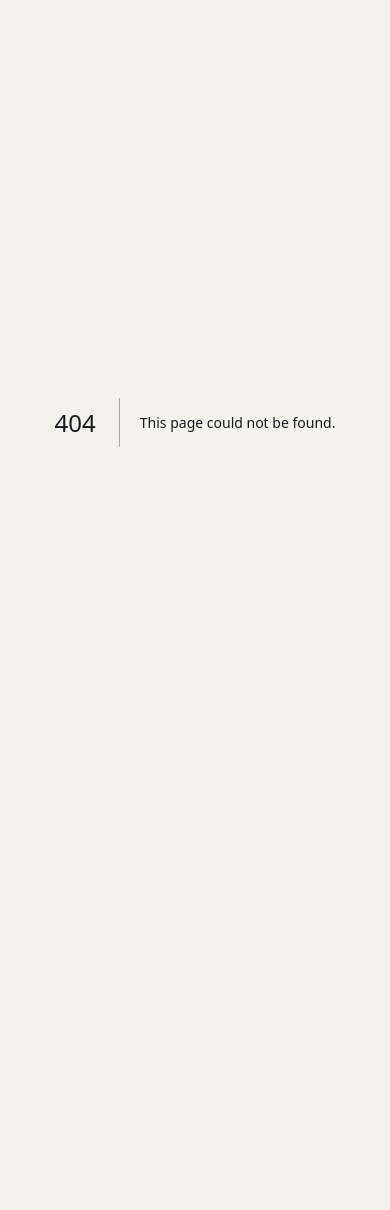
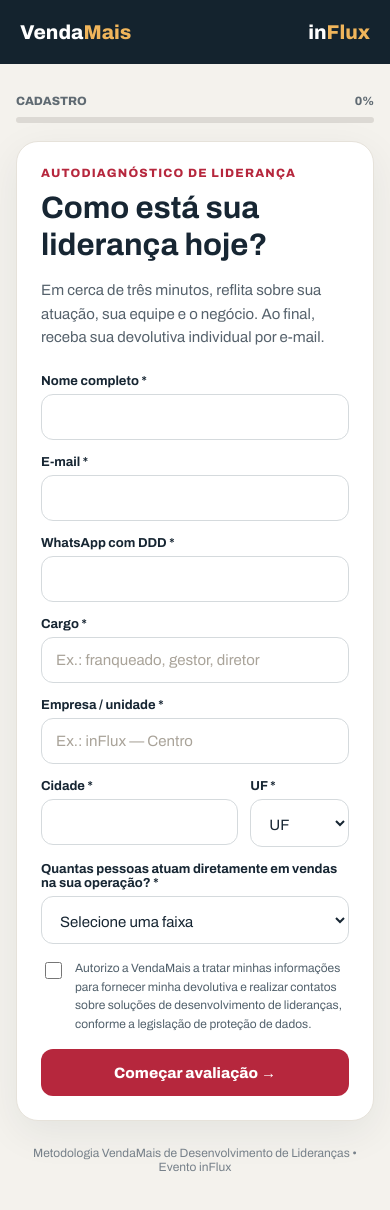
Before and after one commit to fabianosilva-vendamais/radar-crescimento-comercial-cegente, a Next.js app: page /influx in a window 390 px wide. Before the commit this address had no page. Shown: the top 1210 px of the page. Before the commit the page ends 844 px from the top, so only its background shows below. Built offline with nearby package versions, Linux system fonts and the light colour scheme.

Commit message:
feat(influx): fluxo mobile de cadastro, avaliação e devolutiva

```diff
--- /dev/null
+++ b/src/app/influx/page.tsx
@@ -0,0 +1,103 @@
+"use client";
+import {useState} from "react";
+import {PERGUNTAS,ESCALA,DIMENSOES,FAIXAS,avaliar,textoResultado,type PerfilInflux} from "@/lib/influx";
+const estados=["AC","AL","AP","AM","BA","CE","DF","ES","GO","MA","MT","MS","MG","PA","PB","PR","PE","PI","RJ","RN","RS","RO","RR","SC","SP","SE","TO"];
+const inp:React.CSSProperties={width:"100%",boxSizing:"border-box",padding:"14px",fontSize:15,border:"1px solid #D5DADD",background:"#fff",borderRadius:12,color:"#172633"};
+const btn:React.CSSProperties={width:"100%",border:0,borderRadius:12,padding:"15px 18px",background:"#B6273D",color:"#fff",fontWeight:800,fontSize:15,cursor:"pointer"};
+const box:React.CSSProperties={background:"white",borderRadius:22,padding:24,boxShadow:"0 12px 40px #12283612",border:"1px solid #E6E2DA"};
+const initial:PerfilInflux={nome:"",email:"",whats:"",cargo:"",empresa:"",cidade:"",uf:"",vend:"",consent:false};
+const fieldLabel:React.CSSProperties={display:"block",fontSize:13,fontWeight:700,marginBottom:6};
+function Field({label,children}:{label:string;children:React.ReactNode}){return <label><span style={fieldLabel}>{label}</span>{children}</label>}
+export function InfluxResultado({nome,ans}:{nome:string;ans:number[]}){
+ const r=avaliar(ans),t=textoResultado(nome,ans);
+ return <div style={box}>
+  <div style={{fontWeight:800,color:"#B6273D",fontSize:13,letterSpacing:1}}>SUA DEVOLUTIVA INDIVIDUAL</div>
+  <h1 style={{fontSize:27,lineHeight:1.2,margin:"12px 0"}}>{nome.split(" ")[0]}, seu Perfil de Liderança</h1>
+  <p style={{lineHeight:1.55,color:"#55616B"}}>Uma leitura inicial sobre sua atuação em três dimensões da liderança.</p>
+  {r.dims.map((v,i)=><div key={i} style={{marginTop:24}}>
+   <div style={{display:"flex",justifyContent:"space-between",fontSize:14,fontWeight:800,marginBottom:8}}><span>{DIMENSOES[i]}</span><span>{v.toFixed(1).replace(".",",")} / 4</span></div>
+   <div style={{height:12,background:"#E8E6E3",borderRadius:20,overflow:"hidden"}}><div style={{width:String(v/4*100)+"%",height:"100%",background:["#BB3040","#D9973B","#315D73"][i],borderRadius:20}}/></div>
+  </div>)}
+  <div style={{borderTop:"1px solid #E5E3DF",marginTop:27,paddingTop:17,lineHeight:1.65}}>
+   <h2 style={{fontSize:17,margin:"0 0 5px"}}>Sua fortaleza relativa</h2><p style={{margin:"0 0 20px"}}>{t.fort}</p>
+   <h2 style={{fontSize:17,margin:"0 0 5px"}}>Sua oportunidade de evolução</h2><p style={{margin:"0 0 20px"}}>{t.gap}</p>
+   <div style={{background:"#F8F1E6",borderRadius:13,padding:17}}><h2 style={{fontSize:17,margin:"0 0 5px"}}>Um próximo passo</h2><p style={{margin:0}}>{t.passo}</p></div>
+  </div>
+  <p style={{fontSize:12,lineHeight:1.55,color:"#61707B",marginTop:20}}>{t.ressalva}</p>
+ </div>;
+}
+export default function InfluxPage(){
+ const [form,setForm]=useState<PerfilInflux>(initial);
+ const [step,setStep]=useState<"cadastro"|"questoes"|"resultado">("cadastro");
+ const [idx,setIdx]=useState(0),[answers,setAnswers]=useState<number[]>(Array(9).fill(0));
+ const [busy,setBusy]=useState(false),[error,setError]=useState(""),[code,setCode]=useState("");
+ const set=(k:keyof PerfilInflux,v:string|boolean)=>setForm(p=>({...p,[k]:v}));
+ const begin=(e:React.FormEvent)=>{e.preventDefault();if(!form.consent){setError("Confirme seu consentimento.");return;}setError("");setStep("questoes");window.scrollTo(0,0)};
+ const next=async()=>{
+  if(!answers[idx]){setError("Selecione uma alternativa.");return;}setError("");
+  if(idx<8){setIdx(i=>i+1);window.scrollTo(0,0);return;}
+  setBusy(true);
+  try{
+   const res=await fetch("/api/influx/submit",{method:"POST",headers:{"Content-Type":"application/json"},body:JSON.stringify({form,ans:answers})});
+   const data=await res.json();if(!res.ok)throw new Error(data.error||"Não foi possível salvar o resultado.");
+   setCode(data.code);setStep("resultado");window.scrollTo(0,0);
+  }catch(e:any){setError(e?.message||"Falha na conexão. Tente novamente.");}
+  finally{setBusy(false);}
+ };
+ return <main style={{minHeight:"100vh",background:"#F4F2ED",fontFamily:"Archivo,Arial,sans-serif",color:"#172633"}}>
+  <header style={{background:"#14232E",padding:"21px 20px",color:"white"}}>
+   <div style={{maxWidth:670,margin:"auto",display:"flex",justifyContent:"space-between",alignItems:"center"}}>
+    <span style={{fontSize:20,fontWeight:900}}>Venda<span style={{color:"#F0B55B"}}>Mais</span></span>
+    <span style={{fontSize:20,fontWeight:900}}>in<span style={{color:"#F0B55B"}}>Flux</span></span>
+   </div>
+  </header>
+  <div style={{maxWidth:670,margin:"auto",padding:"30px 16px 65px"}}>
+   {step!=="resultado"&&<div style={{marginBottom:18}}>
+    <div style={{display:"flex",justifyContent:"space-between",fontSize:12,color:"#5F6A72",fontWeight:800,marginBottom:9}}>
+     <span>{step==="cadastro"?"CADASTRO":"AFIRMAÇÃO "+String(idx+1)+" DE 9"}</span><span>{step==="cadastro"?"0":String(Math.round((idx+1)/9*100))}%</span>
+    </div>
+    <div style={{height:6,borderRadius:6,background:"#DCD9D4",overflow:"hidden"}}><div style={{height:6,width:(step==="cadastro"?0:(idx+1)/9*100)+"%",background:"#B6273D"}}/></div>
+   </div>}
+   {step==="cadastro"&&<section style={box}>
+    <div style={{fontWeight:900,color:"#B6273D",letterSpacing:1.2,fontSize:12}}>AUTODIAGNÓSTICO DE LIDERANÇA</div>
+    <h1 style={{fontSize:31,lineHeight:1.2,margin:"10px 0 14px"}}>Como está sua liderança hoje?</h1>
+    <p style={{fontSize:15,color:"#56626C",lineHeight:1.55,marginBottom:25}}>Em cerca de três minutos, reflita sobre sua atuação, sua equipe e o negócio. Ao final, receba sua devolutiva individual por e-mail.</p>
+    <form onSubmit={begin} style={{display:"grid",gap:15}}>
+     <Field label="Nome completo *"><input style={inp} required autoComplete="name" value={form.nome} onChange={e=>set("nome",e.target.value)}/></Field>
+     <Field label="E-mail *"><input style={inp} type="email" required autoComplete="email" value={form.email} onChange={e=>set("email",e.target.value)}/></Field>
+     <Field label="WhatsApp com DDD *"><input style={inp} type="tel" required autoComplete="tel" value={form.whats} onChange={e=>set("whats",e.target.value)}/></Field>
+     <Field label="Cargo *"><input style={inp} required placeholder="Ex.: franqueado, gestor, diretor" value={form.cargo} onChange={e=>set("cargo",e.target.value)}/></Field>
+     <Field label="Empresa / unidade *"><input style={inp} required placeholder="Ex.: inFlux — Centro" value={form.empresa} onChange={e=>set("empresa",e.target.value)}/></Field>
+     <div style={{display:"grid",gridTemplateColumns:"2fr 1fr",gap:12}}>
+      <Field label="Cidade *"><input style={inp} required value={form.cidade} onChange={e=>set("cidade",e.target.value)}/></Field>
+      <Field label="UF *"><select required style={inp} value={form.uf} onChange={e=>set("uf",e.target.value)}><option value="">UF</option>{estados.map(x=><option key={x}>{x}</option>)}</select></Field>
+     </div>
+     <Field label="Quantas pessoas atuam diretamente em vendas na sua operação? *"><select required style={inp} value={form.vend} onChange={e=>set("vend",e.target.value)}><option value="">Selecione uma faixa</option>{FAIXAS.map(x=><option key={x} value={x}>{x==="Não tenho equipe comercial"?x:x+" vendedores"}</option>)}</select></Field>
+     <label style={{display:"flex",gap:10,fontSize:12,lineHeight:1.55,color:"#53626D",alignItems:"flex-start"}}>
+      <input type="checkbox" required checked={form.consent} onChange={e=>set("consent",e.target.checked)} style={{marginTop:3,width:17,height:17,flexShrink:0}}/>
+      <span>Autorizo a VendaMais a tratar minhas informações para fornecer minha devolutiva e realizar contatos sobre soluções de desenvolvimento de lideranças, conforme a legislação de proteção de dados.</span>
+     </label>
+     {error&&<p role="alert" style={{margin:0,color:"#B6273D",fontWeight:700}}>{error}</p>}
+     <button style={btn} type="submit">Começar avaliação →</button>
+    </form>
+   </section>}
+   {step==="questoes"&&<section style={box}>
+    <div style={{color:"#B6273D",fontWeight:900,fontSize:13,marginBottom:14}}>{DIMENSOES[Math.floor(idx/3)]}</div>
+    <h1 style={{fontSize:23,lineHeight:1.4,margin:"0 0 25px"}}>{PERGUNTAS[idx]}</h1>
+    <p style={{fontSize:13,color:"#5A6770"}}>Quanto esta afirmação representa sua prática atual?</p>
+    <div style={{display:"grid",gap:10}}>
+     {ESCALA.map((v,i)=><button type="button" key={i} aria-pressed={answers[idx]===i+1} onClick={()=>{setAnswers(a=>a.map((n,k)=>k===idx?i+1:n));setError("");}} style={{display:"flex",alignItems:"center",textAlign:"left",gap:13,border:answers[idx]===i+1?"2px solid #B6273D":"1px solid #D9DEE0",background:answers[idx]===i+1?"#FFF1F2":"white",borderRadius:13,padding:13,cursor:"pointer",font:"inherit",fontSize:14,color:"#263741",lineHeight:1.45}}>
+      <b style={{borderRadius:8,padding:"8px 11px",background:answers[idx]===i+1?"#B6273D":"#EDF0F2",color:answers[idx]===i+1?"#fff":"#263741"}}>{i+1}</b>{v}
+     </button>)}
+    </div>
+    {error&&<p role="alert" style={{color:"#B6273D",fontSize:13}}>{error}</p>}
+    <div style={{display:"grid",gridTemplateColumns:"1fr 2fr",gap:10,marginTop:23}}>
+     <button type="button" onClick={()=>{if(idx===0)setStep("cadastro");else setIdx(n=>n-1);setError("");}} style={{...btn,background:"#E7E7E5",color:"#24333B"}}>Voltar</button>
+     <button type="button" disabled={busy||!answers[idx]} onClick={next} style={{...btn,opacity:busy?.55:1}}>{busy?"Salvando…":idx===8?"Ver minha devolutiva →":"Próxima →"}</button>
+    </div>
+   </section>}
+   {step==="resultado"&&<><InfluxResultado nome={form.nome} ans={answers}/><p style={{fontWeight:700,color:"#315D73",textAlign:"center"}}>Seu resultado foi registrado. Verifique também seu e-mail.</p><p style={{fontSize:12,color:"#6C7680",textAlign:"center"}}>Código do relatório: {code}</p></>}
+   <p style={{textAlign:"center",fontSize:12,color:"#77818A",marginTop:25}}>Metodologia VendaMais de Desenvolvimento de Lideranças • Evento inFlux</p>
+  </div>
+ </main>;
+}
```
